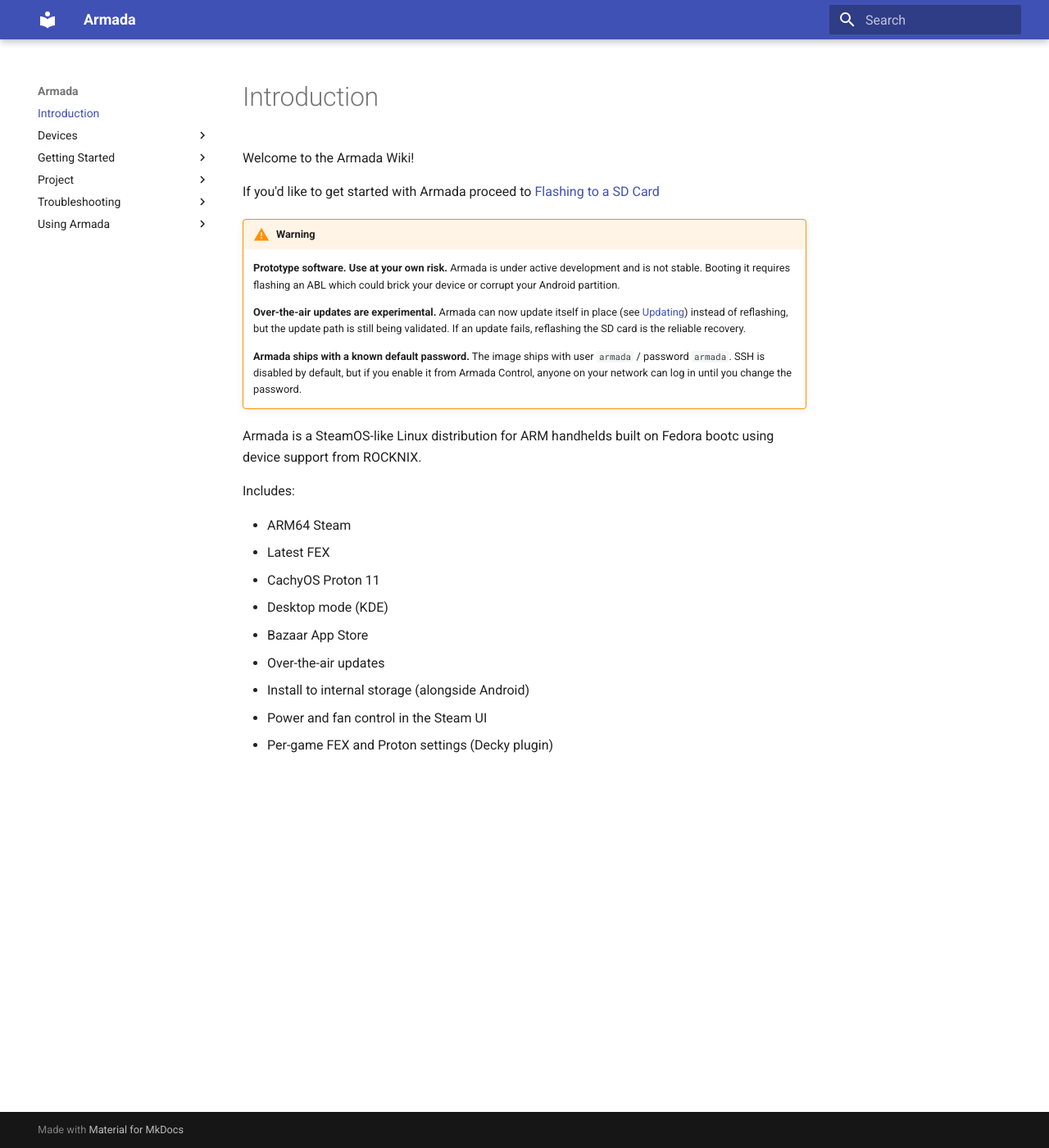
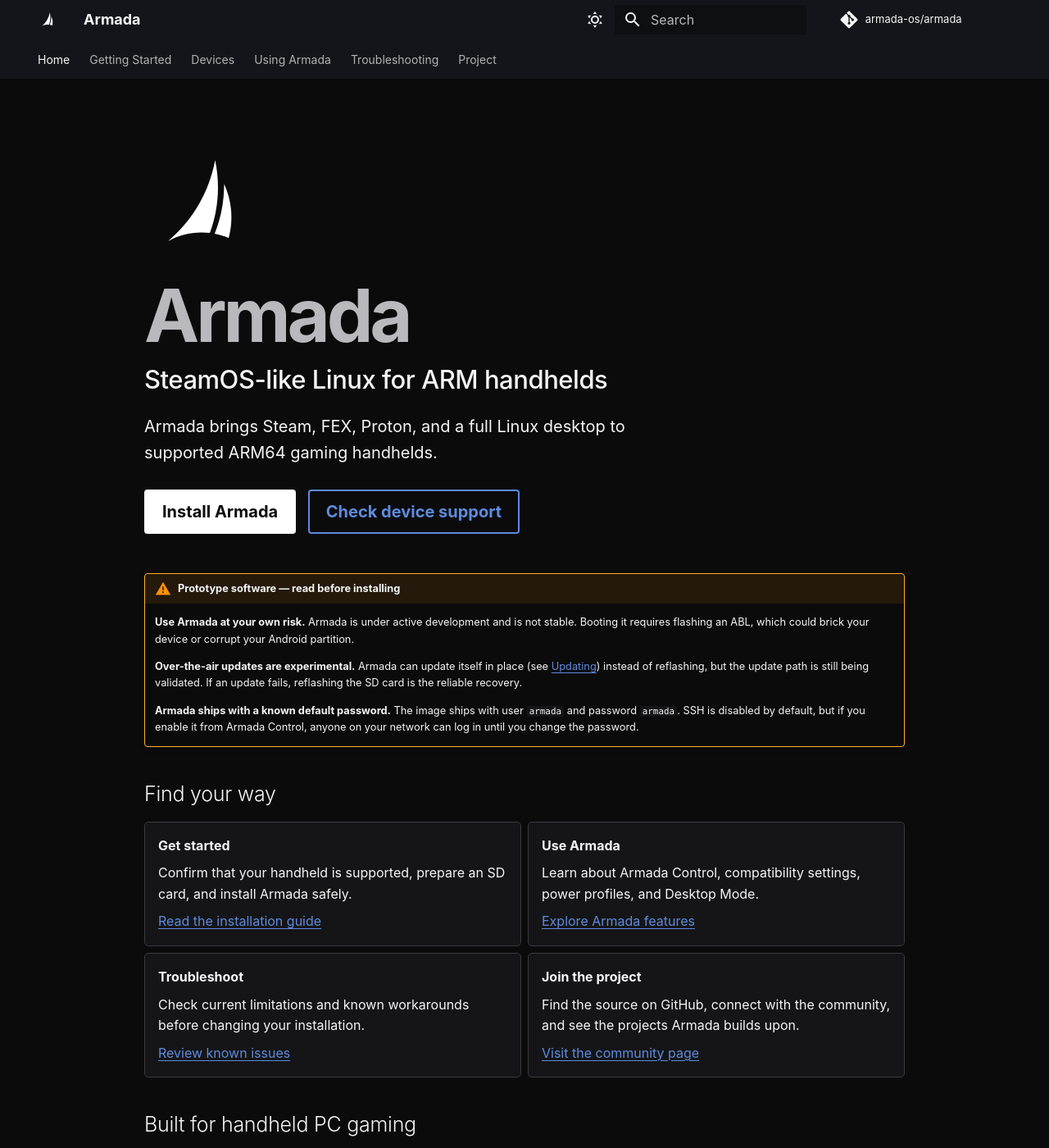
Before and after one commit to armada-os/armadaos.dev, an MkDocs documentation site: the page built from docs/index.md, in a window 1280 px wide and 1400 px high. Shown: the whole window at 82% size. Built offline with MkDocs 1.6.1 and Material for MkDocs 9.7.7, drawn with Linux system fonts in a browser that asks for light colours; comment, search, counter and statistics services are not loaded; some of the changed text lies outside the part shown.

Commit message:
docs: added theme and lander

```diff
--- a/docs/index.md
+++ b/docs/index.md
@@ -1,36 +1,77 @@
-# Introduction
+---
+hide:
+  - navigation
+  - toc
+---
 
-Welcome to the Armada Wiki!
+<div class="armada-hero" markdown>
 
-If you'd like to get started with Armada proceed to [Flashing to a SD Card](./Getting Started/Flashing to a SD Card.md)
+![](assets/images/armada.svg){ .armada-hero__mark role="presentation" }
 
-!!! warning
+# Armada
 
-    **Prototype software. Use at your own risk.** Armada is under active
-    development and is not stable. Booting it requires flashing an ABL which
-    could brick your device or corrupt your Android partition.
+## SteamOS-like Linux for ARM handhelds
 
-    **Over-the-air updates are experimental.** Armada can now update itself in
-    place (see [Updating](./Getting Started/Updating.md)) instead of reflashing, but the update path
-    is still being validated. If an update fails, reflashing the SD card is the
-    reliable recovery.
+Armada brings Steam, FEX, Proton, and a full Linux desktop to supported ARM64
+gaming handhelds.
+
+[Install Armada](Getting%20Started/Flashing%20to%20a%20SD%20Card.md){ .md-button .md-button--primary }
+[Check device support](Devices/Supported%20Devices.md){ .md-button }
+
+</div>
+
+!!! warning "Prototype software — read before installing"
+
+    **Use Armada at your own risk.** Armada is under active development and is
+    not stable. Booting it requires flashing an ABL, which could brick your
+    device or corrupt your Android partition.
+
+    **Over-the-air updates are experimental.** Armada can update itself in
+    place (see [Updating](Getting%20Started/Updating.md)) instead of reflashing,
+    but the update path is still being validated. If an update fails,
+    reflashing the SD card is the reliable recovery.
 
     **Armada ships with a known default password.** The image ships with user
-    `armada` / password `armada`. SSH is disabled by default, but if you enable it
-    from Armada Control, anyone on your network can log in until you change the
-    password.
+    `armada` and password `armada`. SSH is disabled by default, but if you
+    enable it from Armada Control, anyone on your network can log in until you
+    change the password.
 
-Armada is a SteamOS-like Linux distribution for ARM handhelds built on Fedora bootc using
-device support from ROCKNIX.
+## Find your way
 
-Includes:
+<div class="grid cards" markdown>
 
-- ARM64 Steam
-- Latest FEX
-- CachyOS Proton 11
-- Desktop mode (KDE)
-- Bazaar App Store
-- Over-the-air updates
-- Install to internal storage (alongside Android)
-- Power and fan control in the Steam UI
-- Per-game FEX and Proton settings (Decky plugin)
+-   **Get started**
+
+    Confirm that your handheld is supported, prepare an SD card, and install
+    Armada safely.
+
+    [Read the installation guide](Getting%20Started/Flashing%20to%20a%20SD%20Card.md)
+
+-   **Use Armada**
+
+    Learn about Armada Control, compatibility settings, power profiles, and
+    Desktop Mode.
+
+    [Explore Armada features](Using%20Armada/index.md)
+
+-   **Troubleshoot**
+
+    Check current limitations and known workarounds before changing your
+    installation.
+
+    [Review known issues](Troubleshooting/Known%20Issues.md)
+
+-   **Join the project**
+
+    Find the source on GitHub, connect with the community, and see the projects
+    Armada builds upon.
+
+    [Visit the community page](Project/Community.md)
+
+</div>
+
+## Built for handheld PC gaming
+
+Armada combines ARM64 Steam, FEX x86 translation, CachyOS Proton 11, a KDE
+desktop, over-the-air updates, and handheld-focused power and fan controls. It
+is built on Fedora bootc with device support from ROCKNIX.
--- /dev/null
+++ b/docs/stylesheets/extra.css
@@ -0,0 +1,173 @@
+:root {
+  --armada-black: #0b0b0c;
+  --armada-surface-dark: #151517;
+  --armada-border-dark: #3a3a3f;
+  --armada-white: #f5f5f5;
+  --armada-muted-dark: #b8b8bd;
+  --armada-ink: #18181a;
+  --armada-muted-light: #55555b;
+  --armada-surface-light: #f5f5f5;
+  --armada-border-light: #d1d1d6;
+  --armada-warning-dark: #ffb224;
+  --armada-warning-light: #7a4700;
+}
+
+[data-md-color-scheme="slate"] {
+  --md-default-bg-color: var(--armada-black);
+  --md-default-fg-color: var(--armada-white);
+  --md-default-fg-color--light: var(--armada-muted-dark);
+  --md-default-fg-color--lighter: #8c8c92;
+  --md-default-fg-color--lightest: var(--armada-border-dark);
+  --md-primary-fg-color: var(--armada-black);
+  --md-primary-bg-color: var(--armada-white);
+  --md-accent-fg-color: #ffffff;
+  --md-accent-bg-color: var(--armada-black);
+  --md-typeset-a-color: #ffffff;
+  --md-code-bg-color: var(--armada-surface-dark);
+  --md-code-fg-color: var(--armada-white);
+}
+
+[data-md-color-scheme="default"] {
+  --md-default-bg-color: #ffffff;
+  --md-default-fg-color: var(--armada-ink);
+  --md-default-fg-color--light: var(--armada-muted-light);
+  --md-default-fg-color--lighter: #76767d;
+  --md-default-fg-color--lightest: var(--armada-border-light);
+  --md-primary-fg-color: var(--armada-black);
+  --md-primary-bg-color: #ffffff;
+  --md-accent-fg-color: var(--armada-black);
+  --md-accent-bg-color: #ffffff;
+  --md-typeset-a-color: var(--armada-ink);
+  --md-code-bg-color: var(--armada-surface-light);
+  --md-code-fg-color: var(--armada-ink);
+}
+
+.md-header__button.md-logo img,
+.md-nav__button.md-logo img {
+  filter: invert(1);
+}
+
+.md-typeset a:not(.md-button) {
+  text-decoration: underline;
+  text-decoration-thickness: 0.06rem;
+  text-underline-offset: 0.14rem;
+}
+
+.md-typeset a:not(.md-button):hover {
+  text-decoration-thickness: 0.1rem;
+}
+
+.md-typeset a.headerlink {
+  text-decoration: none;
+}
+
+:focus-visible {
+  outline: 0.15rem solid var(--armada-ink);
+  outline-offset: 0.15rem;
+}
+
+[data-md-color-scheme="slate"] :focus-visible {
+  outline-color: #ffffff;
+  box-shadow: 0 0 0 0.1rem var(--armada-black);
+}
+
+.md-typeset .md-button {
+  align-items: center;
+  border-radius: 0.2rem;
+  display: inline-flex;
+  min-height: 2.2rem;
+  padding: 0.45rem 1rem;
+}
+
+[data-md-color-scheme="slate"] .md-typeset .md-button--primary {
+  background-color: #ffffff;
+  border-color: #ffffff;
+  color: var(--armada-black);
+}
+
+[data-md-color-scheme="slate"] .md-typeset .md-button--primary:hover,
+[data-md-color-scheme="slate"] .md-typeset .md-button--primary:focus {
+  background-color: var(--armada-white);
+  border-color: var(--armada-white);
+  color: var(--armada-black);
+}
+
+.armada-hero {
+  margin: 1.6rem 0 2.4rem;
+  max-width: 42rem;
+}
+
+.armada-hero__mark {
+  display: block;
+  height: auto;
+  margin-bottom: 1.2rem;
+  width: clamp(4.5rem, 12vw, 7rem);
+}
+
+[data-md-color-scheme="slate"] .armada-hero__mark {
+  filter: invert(1);
+}
+
+.md-typeset .armada-hero h1 {
+  font-size: clamp(2.4rem, 8vw, 4.5rem);
+  font-weight: 700;
+  letter-spacing: -0.045em;
+  line-height: 0.95;
+  margin: 0 0 0.65rem;
+}
+
+.md-typeset .armada-hero h2 {
+  font-size: clamp(1.15rem, 3vw, 1.55rem);
+  font-weight: 500;
+  letter-spacing: -0.015em;
+  margin: 0 0 0.8rem;
+}
+
+.armada-hero p {
+  font-size: 1rem;
+  max-width: 34rem;
+}
+
+.armada-hero .md-button {
+  margin: 0.45rem 0.45rem 0 0;
+}
+
+/* Without a navigation sidebar, Material allows the article to consume the
+   full grid. Keep the landing page closer to a comfortable reading width. */
+body:has(.armada-hero) .md-content {
+  margin-inline: auto;
+  max-width: 48rem;
+}
+
+.md-typeset .grid.cards > ul > li {
+  border-color: var(--armada-border-light);
+  border-radius: 0.25rem;
+}
+
+[data-md-color-scheme="slate"] .md-typeset .grid.cards > ul > li {
+  background-color: var(--armada-surface-dark);
+  border-color: var(--armada-border-dark);
+}
+
+[data-md-color-scheme="default"] .md-typeset .grid.cards > ul > li {
+  background-color: var(--armada-surface-light);
+}
+
+.md-typeset .admonition.warning {
+  border-color: var(--armada-warning-light);
+}
+
+[data-md-color-scheme="slate"] .md-typeset .admonition.warning {
+  border-color: var(--armada-warning-dark);
+}
+
+@media screen and (max-width: 44.984375em) {
+  .armada-hero {
+    margin-top: 0.8rem;
+  }
+
+  .armada-hero .md-button {
+    justify-content: center;
+    width: 100%;
+  }
+}
--- a/mkdocs.yml
+++ b/mkdocs.yml
@@ -1,9 +1,70 @@
 # yaml-language-server: $schema=https://squidfunk.github.io/mkdocs-material/schema.json
 site_name: Armada
+site_description: A SteamOS-like Linux distribution for ARM handhelds
 site_url: https://armadaos.dev
+repo_url: https://github.com/armada-os/armada
+repo_name: armada-os/armada
+
 theme:
   name: material
+  language: en
+  logo: assets/images/armada.svg
+  favicon: assets/images/favicon.svg
+  font: false
+  palette:
+    - scheme: slate
+      primary: black
+      toggle:
+        icon: material/weather-sunny
+        name: Switch to light mode
+    - scheme: default
+      primary: black
+      toggle:
+        icon: material/weather-night
+        name: Switch to dark mode
   features:
+    - navigation.tabs
+    - navigation.sections
     - navigation.indexes
+    - navigation.top
+    - navigation.footer
+    - search.suggest
+    - search.highlight
+    - content.code.copy
+
+nav:
+  - Home: index.md
+  - Getting Started:
+      - Flash to an SD Card: Getting Started/Flashing to a SD Card.md
+      - Install to Internal Storage: Getting Started/Install to Internal Storage.md
+      - Updating: Getting Started/Updating.md
+      - Uninstalling and Restoring Android: Getting Started/Uninstalling and Restoring Android.md
+  - Devices:
+      - Supported Devices: Devices/Supported Devices.md
+  - Using Armada:
+      - Overview: Using Armada/index.md
+      - Armada Control: Using Armada/Armada Control.md
+      - Desktop Mode: Using Armada/Desktop Mode.md
+      - Sleep, Shutdown and Battery: Using Armada/Sleep, Shutdown and Battery.md
+  - Troubleshooting:
+      - Known Issues: Troubleshooting/Known Issues.md
+  - Project:
+      - Community: Project/Community.md
+      - Credits: Project/Credits.md
+
 markdown_extensions:
   - admonition
+  - attr_list
+  - md_in_html
+
+extra_css:
+  - stylesheets/extra.css
+
+extra:
+  social:
+    - icon: fontawesome/brands/github
+      link: https://github.com/armada-os/armada
+      name: Armada on GitHub
+    - icon: fontawesome/brands/discord
+      link: https://discord.gg/HdmdSxTD5S
+      name: Join the Armada Discord community
```
Also changed, not shown: docs/assets/images/armada.svg (added), docs/assets/images/favicon.svg (added), 1 other file.
